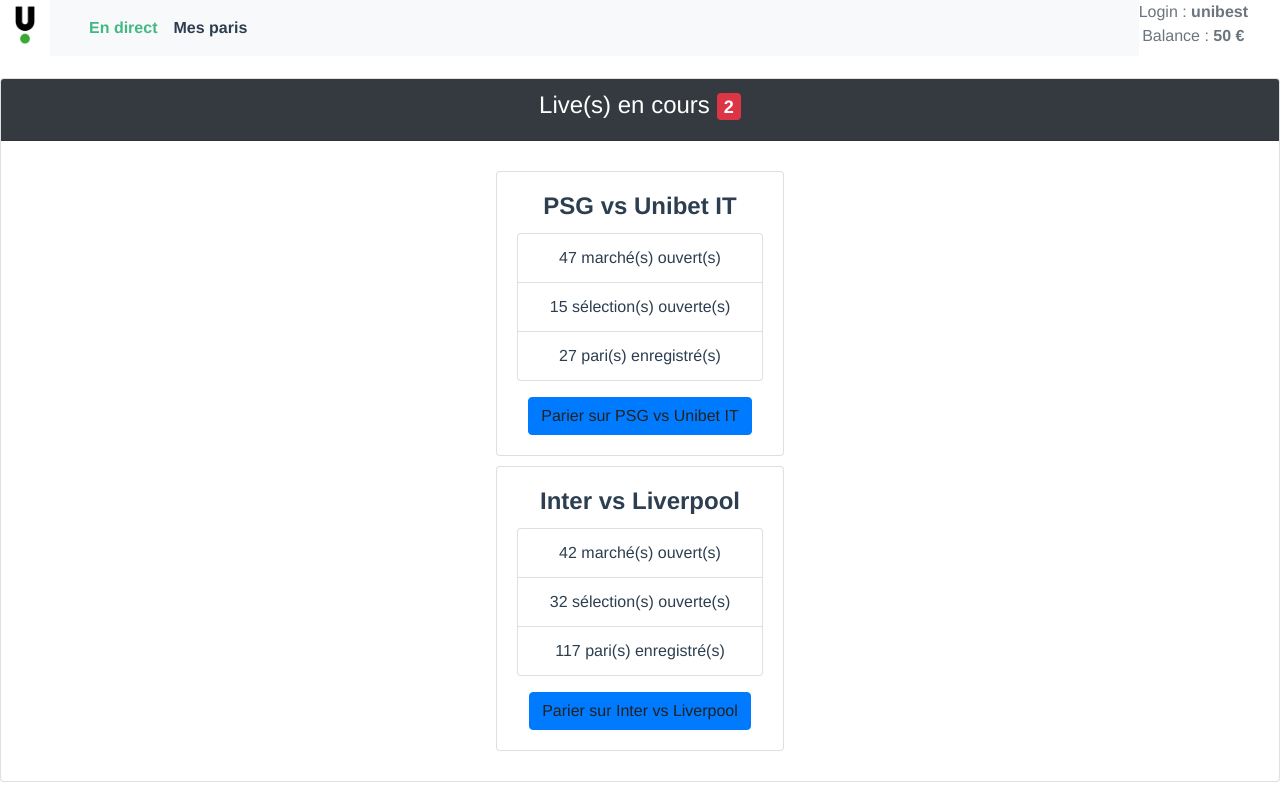
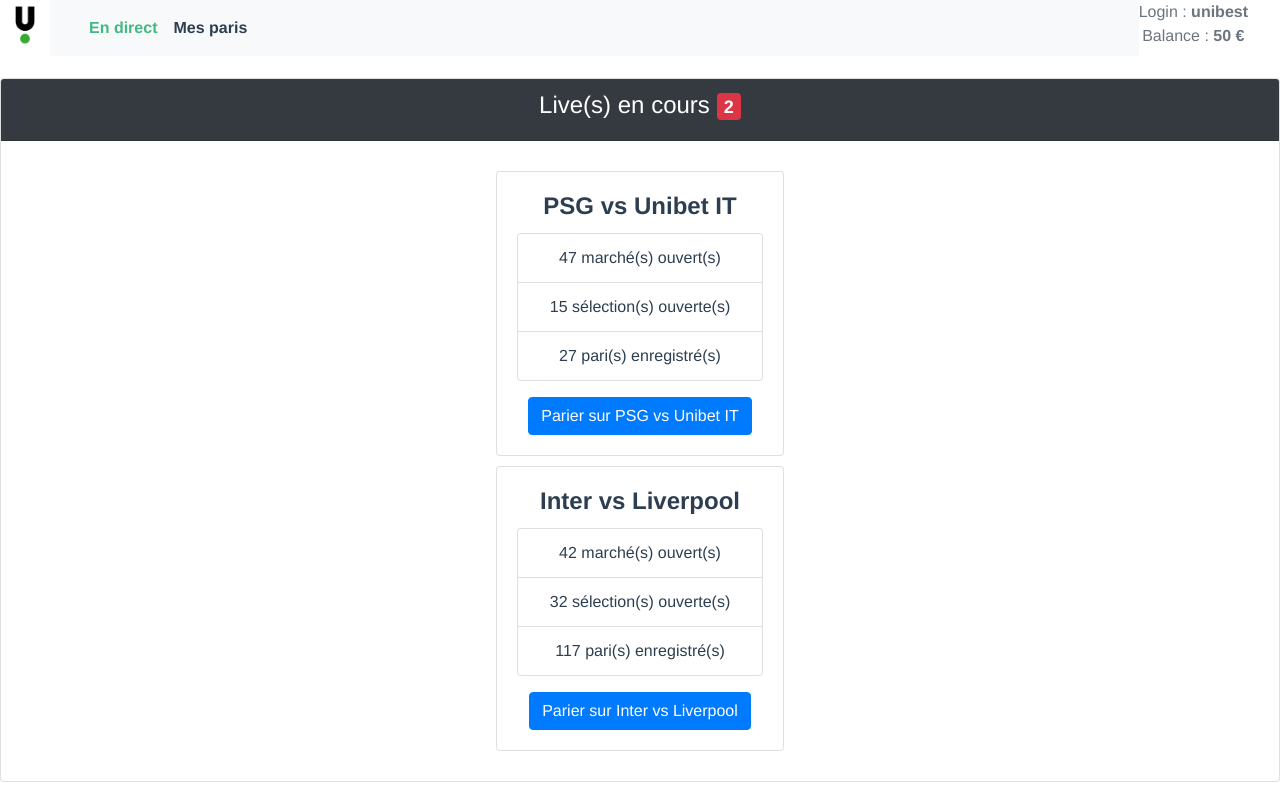
Before and after one commit to damstaylor/kindred, a Vue app: page /#/lives in a window 1280 px wide. Built offline with nearby package versions, Linux system fonts and the light colour scheme.

Commit message:
style(LiveHome): fix button text color

```diff
--- a/src/views/LiveHome.vue
+++ b/src/views/LiveHome.vue
@@ -31,7 +31,7 @@
                 </li>
               </ul>
               <a class="btn btn-primary mt-3" @click="goToLive(live.id)">
-                <span style="color: #212121">
+                <span>
                   Parier sur {{ live.name }}
                 </span>
               </a>
```
